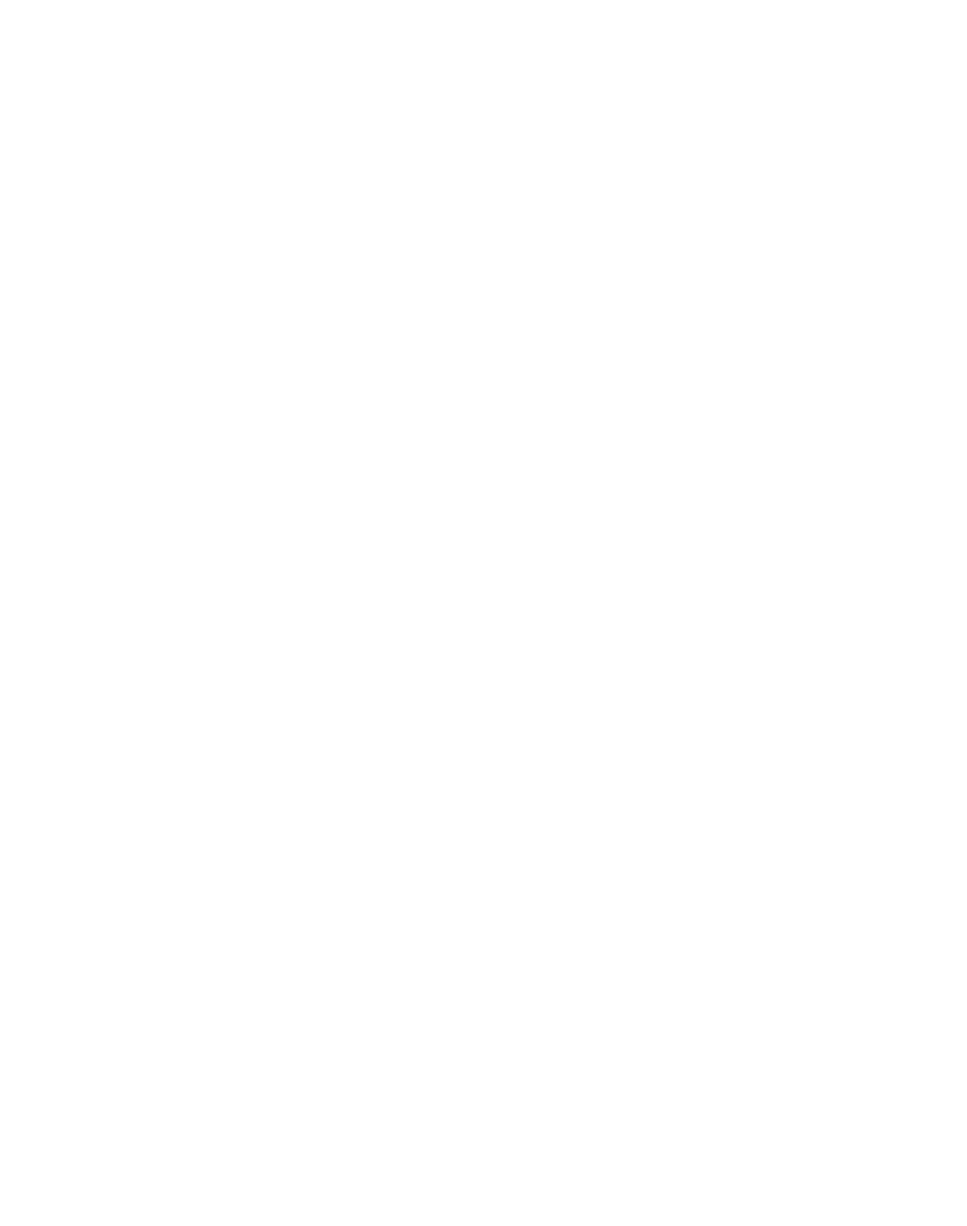
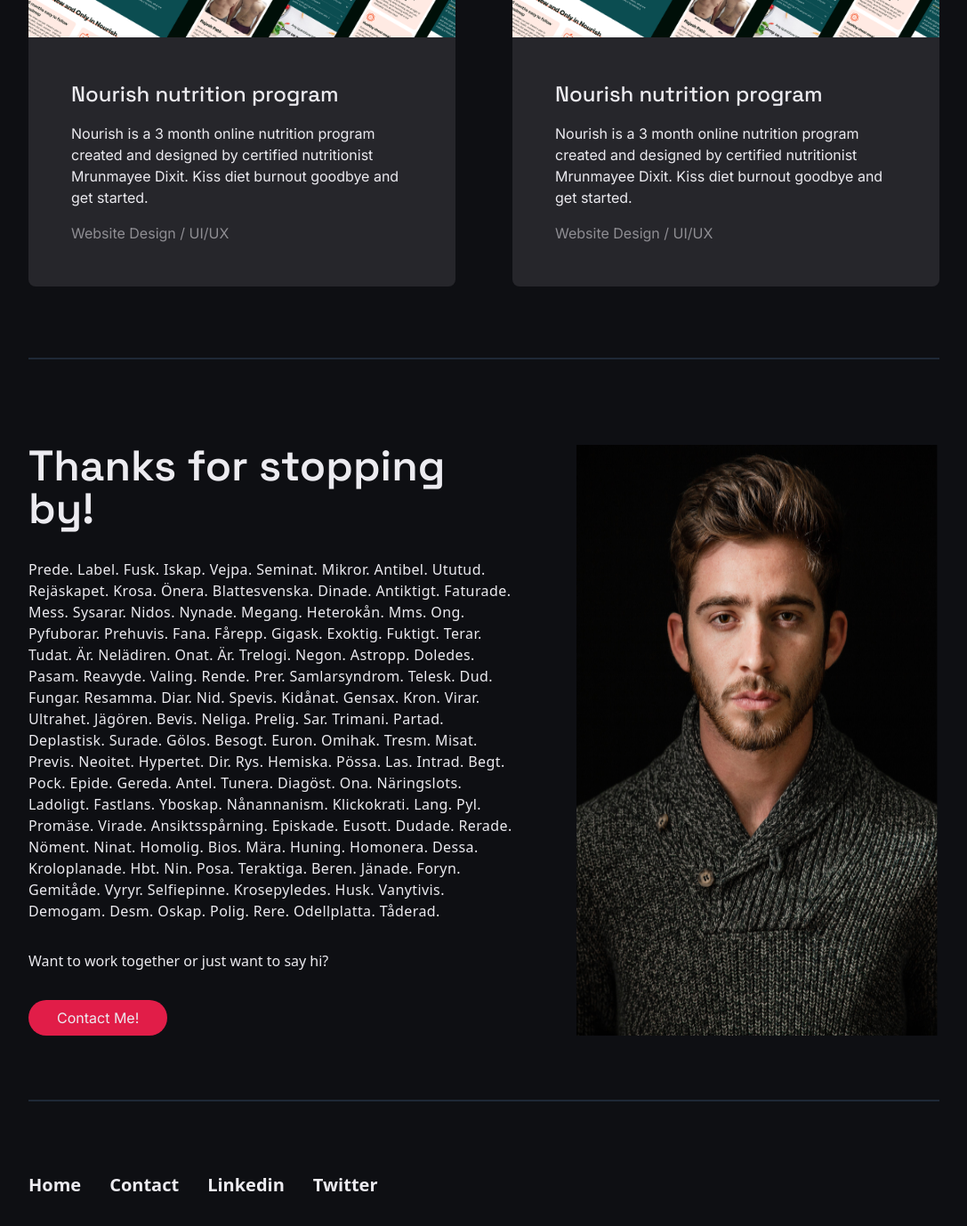
Before and after one commit to AnkurChunekar/saurabh-portfolio, a Next.js app: page / in a window 1280 px wide. Shown: the part 1678-3056 px from the top of the page at 89% size, without its empty margins (96-1183 px from the left). Before the commit the page ends 800 px from the top, so only its background shows below. Built offline with nearby package versions, Linux system fonts and the light colour scheme.

Commit message:
feat: consume components in index.js

```diff
--- a/pages/index.js
+++ b/pages/index.js
@@ -1,19 +1,26 @@
 // external
 import Head from "next/head";
+import About from "../components/About";
+import Footer from "../components/Footer";
 import Hero from "../components/Hero";
 
 // internal
 import Navbar from "../components/Navbar";
+import ProjectGrid from "../components/ProjectGrid";
 
 export default function Home() {
   return (
     <div className="bg-dark text-font min-h-screen">
       <Head>
-        <title>Create Next App</title>
+        <title>Saurabh Chunekar</title>
         <meta name="description" content="Generated by create next app" />
         <link rel="icon" href="/favicon.ico" />
         <link rel="preconnect" href="https://fonts.googleapis.com" />
-        <link rel="preconnect" href="https://fonts.gstatic.com" crossorigin />
+        <link
+          rel="preconnect"
+          href="https://fonts.gstatic.com"
+          crossOrigin="true"
+        />
         <link
           href="https://fonts.googleapis.com/css2?family=Inter:wght@300;400;500;600;700&family=Space+Grotesk:wght@300;400;500;600;700&display=swap"
           rel="stylesheet"
@@ -24,9 +31,10 @@ export default function Home() {
         <main>
           <Navbar />
           <Hero />
+          <ProjectGrid />
+          <About />
+          <Footer />
         </main>
-
-        {/* <footer></footer> */}
       </div>
     </div>
   );
```
